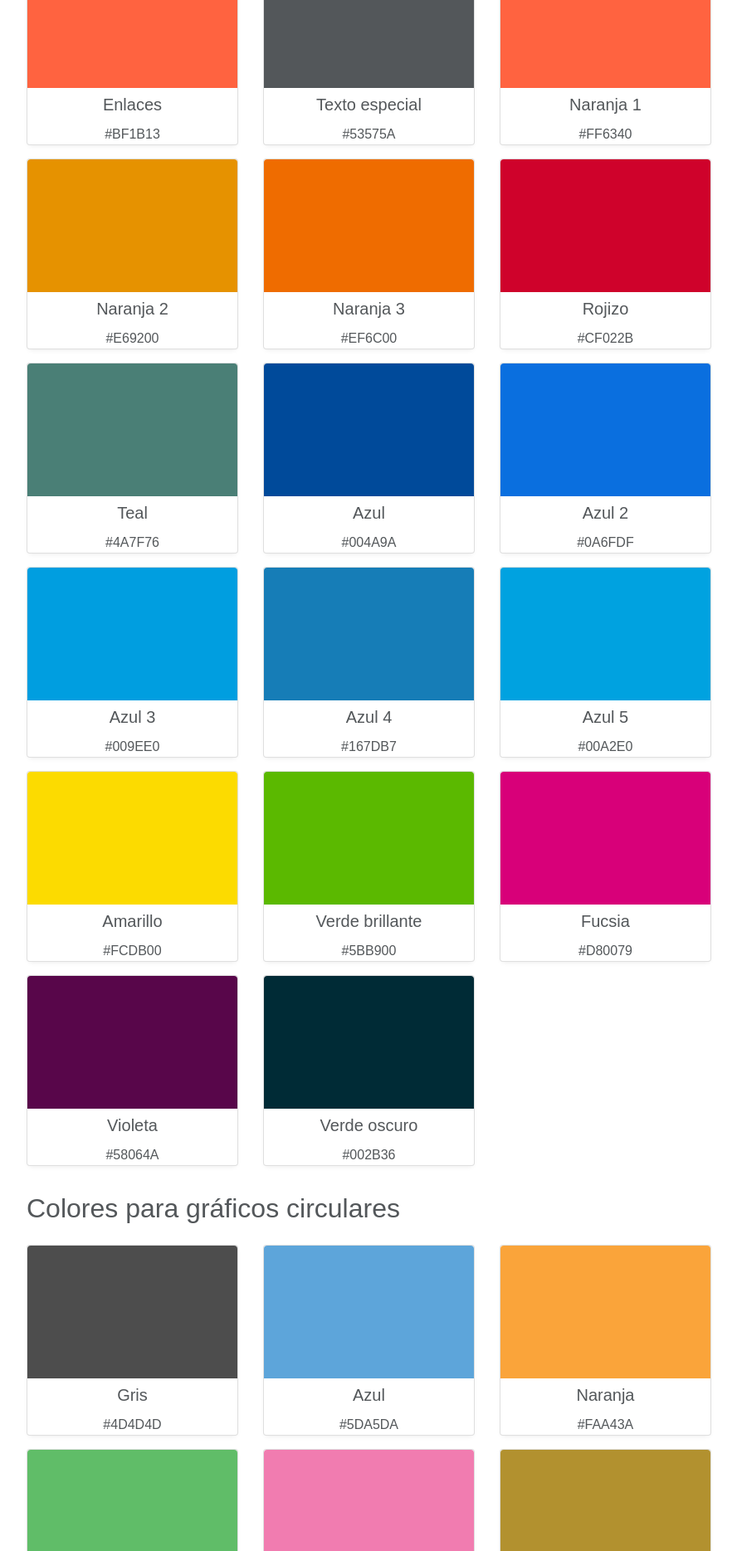
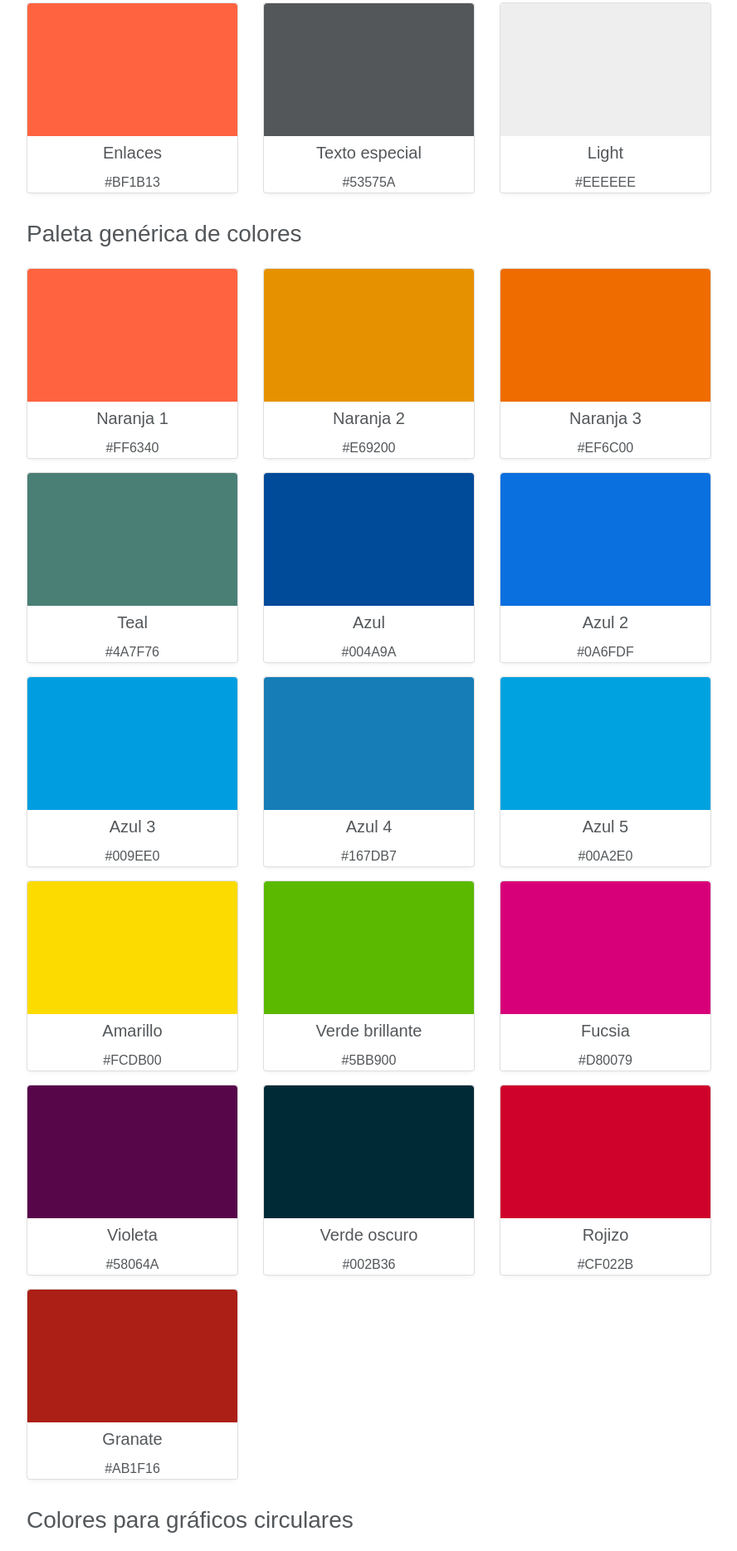
Before and after one commit to sergiodiezdepedro/guia-estilo, a website: page index.html in a window 1280 px wide. Shown: the part 547-2416 px from the top of the page at 83% size, without its empty margins (338-1226 px from the left). Drawn offline with nearby package versions, Linux system fonts and the light colour scheme.

Commit message:
Reorganización y reforma de página de colores

```diff
--- a/index.html
+++ b/index.html
@@ -54,6 +54,11 @@
                         <h2 class="elemento__titulo display-5">Colores</h2>
                     </div>
                 </div>
+                <div class="row mb-3">
+                    <div class="col-12">
+                        <h3 class="elemento__titulo">Site</h3>
+                    </div>
+                </div>
                 <div class="row">
                     <div class="col-md-4">
                         <div class="card">
@@ -83,7 +88,7 @@
                         </div>
                     </div>
                 </div>
-                <div class="row">
+                <div class="row mb-3">
                     <div class="col-md-4">
                         <div class="card">
                             <div class="color-sample cuatro"></div>
@@ -104,6 +109,22 @@
                     </div>
                     <div class="col-md-4">
                         <div class="card">
+                            <div class="color-sample light"></div>
+                            <h5 class="card-title">
+                                Light
+                            </h5>
+                            <p class="card-text">#EEEEEE</p>
+                        </div>
+                    </div>
+                </div>
+                <div class="row mb-3">
+                    <div class="col-12">
+                        <h3 class="elemento__titulo">Paleta genérica de colores</h3>
+                    </div>
+                </div>
+                <div class="row">
+                    <div class="col-md-4">
+                        <div class="card">
                             <div class="color-sample seis"></div>
                             <h5 class="card-title">
                                 Naranja 1
@@ -111,8 +132,6 @@
                             <p class="card-text">#FF6340</p>
                         </div>
                     </div>
-                </div>
-                <div class="row">
                     <div class="col-md-4">
                         <div class="card">
                             <div class="color-sample siete"></div>
@@ -129,15 +148,6 @@
                                 Naranja 3
                             </h5>
                             <p class="card-text">#EF6C00</p>
-                        </div>
-                    </div>
-                    <div class="col-md-4">
-                        <div class="card">
-                            <div class="color-sample nueve"></div>
-                            <h5 class="card-title">
-                                Rojizo
-                            </h5>
-                            <p class="card-text">#CF022B</p>
                         </div>
                     </div>
                 </div>
@@ -228,7 +238,7 @@
                         </div>
                     </div>
                 </div>
-                <div class="row mb-3">
+                <div class="row">
                     <div class="col-md-4">
                         <div class="card">
                             <div class="color-sample diecinueve"></div>
@@ -247,10 +257,30 @@
                             <p class="card-text">#002B36</p>
                         </div>
                     </div>
+                    <div class="col-md-4">
+                        <div class="card">
+                            <div class="color-sample nueve"></div>
+                            <h5 class="card-title">
+                                Rojizo
+                            </h5>
+                            <p class="card-text">#CF022B</p>
+                        </div>
+                    </div>
+                </div>
+                <div class="row mb-3">
+                    <div class="col-md-4">
+                        <div class="card">
+                            <div class="color-sample veintiuno"></div>
+                            <h5 class="card-title">
+                                Granate
+                            </h5>
+                            <p class="card-text">#AB1F16</p>
+                        </div>
+                    </div>
                 </div>
                 <div class="row mb-3">
                     <div class="col-12">
-                        <h2 class="elemento__titulo display-5">Colores para gráficos circulares</h2>
+                        <h3 class="elemento__titulo">Colores para gráficos circulares</h3>
                     </div>
                 </div>
                 <div class="row">
--- a/scss/partials/_colores.scss
+++ b/scss/partials/_colores.scss
@@ -6,6 +6,7 @@
 
 // Definición del 'background-color' de cada muestra de color mediante un mapa y un '@each' para definir la clase correspondiente recorriendo el mismo
 $mapa-colores: (
+    light: $color-light,
     uno: $color-enfasis,
     dos: $color-enfasis-oscuro,
     tres: $color-oscuro,
@@ -26,6 +27,7 @@ $mapa-colores: (
     dieciocho: $color-fucsia,
     diecinueve: $color-violeta,
     veinte: $color-verde-oscuro,
+    veintiuno: $color-granate,
     gra-circu-1: $color-grafico-circular-gris,
     gra-circu-2: $color-grafico-circular-azul,
     gra-circu-3: $color-grafico-circular-naranja,
--- a/scss/partials/_variables.scss
+++ b/scss/partials/_variables.scss
@@ -10,7 +10,7 @@ $fuente-oxygen: 'Oxygen', sans-serif;
 $fuente-pathway-gothic-one: 'Pathway Gothic One', sans-serif;
 $fuente-ubuntu: 'Ubuntu', sans-serif;
 // Colores Site
-$color-light: #fff;
+$color-light: #eee;
 $color-dark: #000;
 $color-enfasis: #ff2419;
 $color-oscuro: #252525;
@@ -35,6 +35,7 @@ $color-verde-brillante: #5bb900;
 $color-fucsia: #d80079;
 $color-violeta: #58064a;
 $color-verde-oscuro: #002b36;
+$color-granate: #ab1f16;
 // Colores gráficos circulares
 $color-grafico-circular-gris: #4d4d4d;
 $color-grafico-circular-azul: #5da5da;
```
Also changed, not shown: css/styles.css.
